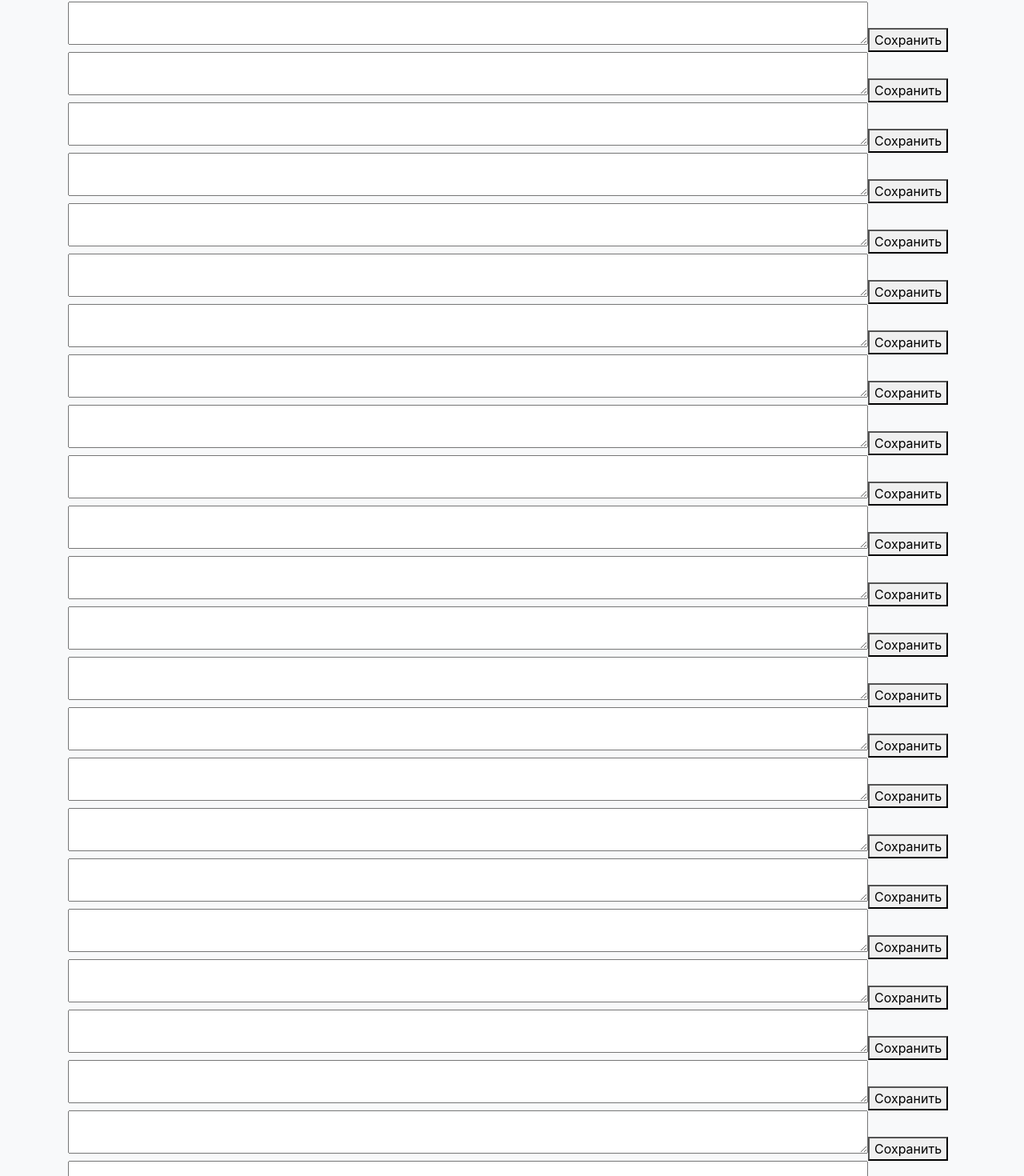
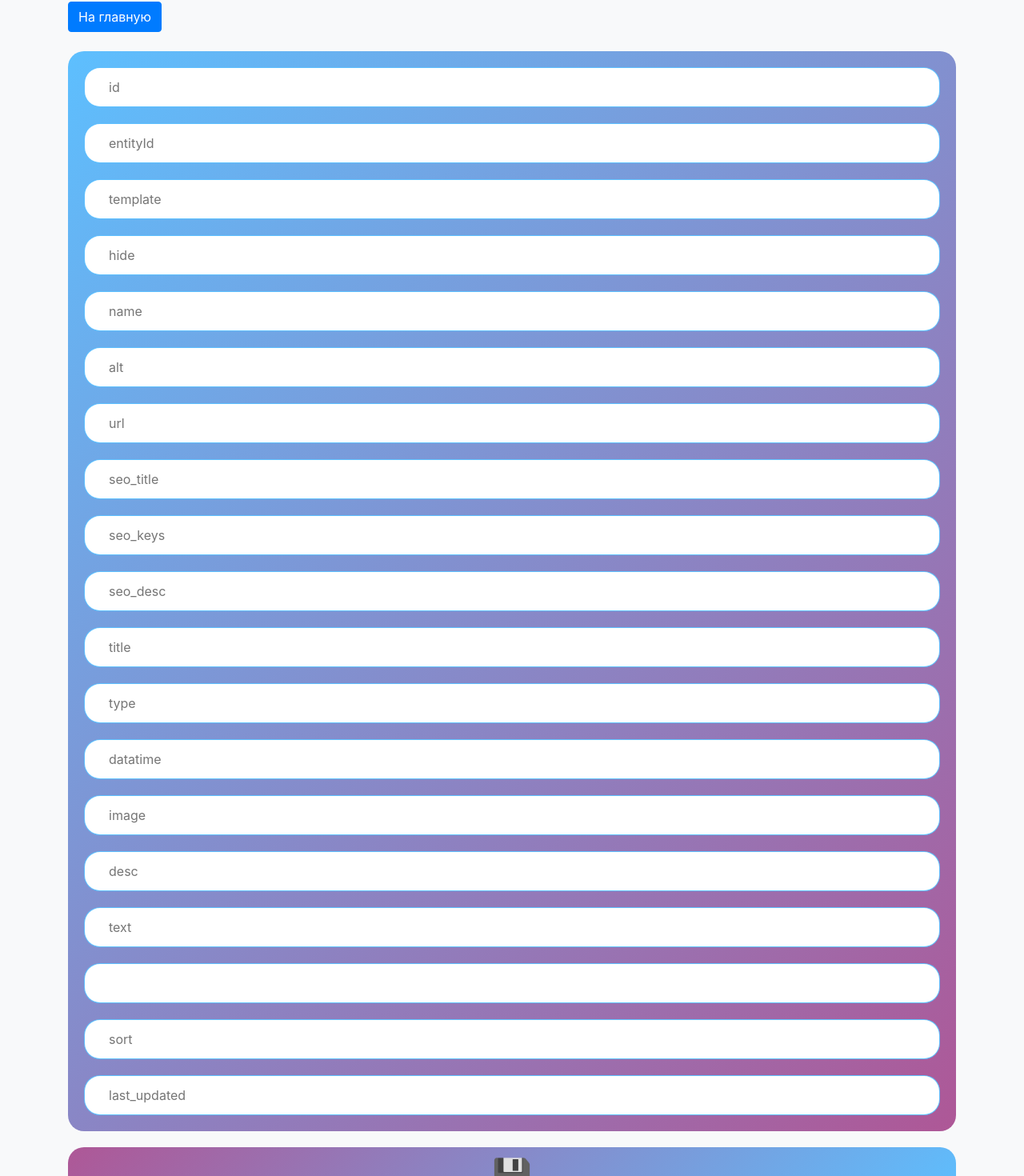
Before and after one commit to goshva/redactor, a Vue app: page /news in a window 1280 px wide. Shown: the part 78-1548 px from the top of the page at 80% size. Built offline with nearby package versions, Linux system fonts and the light colour scheme; sample sign-in values are in the browser's storage.

Commit message:
fix style

```diff
--- a/src/views/News.vue
+++ b/src/views/News.vue
@@ -1,92 +1,78 @@
 <template>
-  <div>
-    <div v-for="(item, index) in items" :key="item.id">
-      <textarea :id="'input_' + item.id" v-model="item.value" style="width: 1000px;"></textarea>
-      <button @click="saveItem(item)">Сохранить</button>
-    </div>
+  <a href="/" class="btn btn-primary mb-4">На главную</a>
+  <ul class="arr-list">
+    <li class="arr-item">
+        <input type="text" class="inp" placeholder="id">
+    </li>
+    <li class="arr-item">
+        <input type="text" class="inp" placeholder="entityId">
+    </li>
+    <li class="arr-item">
+        <input type="text" class="inp" placeholder="template">
+    </li>
+    <li class="arr-item">
+        <input type="text" class="inp" placeholder="hide">
+    </li>
+    <li class="arr-item">
+        <input type="text" class="inp" placeholder="name">
+    </li>
+    <li class="arr-item">
+        <input type="text" class="inp" placeholder="alt">
+    </li>
+    <li class="arr-item">
+        <input type="text" class="inp" placeholder="url">
+    </li>
+    <li class="arr-item">
+        <input type="text" class="inp" placeholder="seo_title">
+    </li>
+    <li class="arr-item">
+        <input type="text" class="inp" placeholder="seo_keys">
+    </li>
+    <li class="arr-item">
+        <input type="text" class="inp" placeholder="seo_desc">
+    </li>
+    <li class="arr-item">
+        <input type="text" class="inp" placeholder="title">
+    </li>
+    <li class="arr-item">
+        <input type="text" class="inp" placeholder="type">
+    </li>
+    <li class="arr-item">
+        <input type="text" class="inp" placeholder="datatime">
+    </li>
+    <li class="arr-item">
+        <input type="text" class="inp" placeholder="image">
+    </li>
+    <li class="arr-item">
+        <input type="text" class="inp" placeholder="desc">
+    </li>
+    <li class="arr-item">
+        <input type="text" class="inp" placeholder="text">
+    </li>
+    <li class="arr-item">
+        <input type="text" class="inp" placeholder="">
+    </li>
+    <li class="arr-item">
+        <input type="text" class="inp" placeholder="sort">
+    </li>
+    <li class="arr-item">
+        <input type="text" class="inp" placeholder="last_updated">
+    </li>
+  </ul>
+  <div class="key">
+    <button class="btn-save">💾</button>
   </div>
 </template>
 
 <script>
-export default {
-  data() {
-    return {
-      items: []
-    };
-  },
-  mounted() {
-    this.loadContents();
-  },
-  methods: {
-    loadContents() {
-      fetch('/contents.json')
-        .then(response => response.json())
-        .then(data => {
-          this.items = data;
-        })
-        .catch(error => {
-          console.error('Ошибка загрузки данных из contents.json:', error);
-        });
-    },
-    saveItem(item) {
-      // Отправка изменений в базу данных или сохранение их в файл
-      console.log('Сохранено', item);
-    }
-  }
-};
+
 </script>
 
 <style scoped>
-[data-tooltip] {
-  position: relative;
-}
-
-[data-tooltip]::after {
-  content: attr(data-tooltip);
-  position: absolute;
-  max-width: 300px;
-  left: 0;
-  top: 0;
-  background: rgba(66, 181, 255, 0.85);
-  color: black;
-  padding: 5px;
-  box-shadow: 2px 2px 5px rgba(0, 0, 0, 0.3);
-  pointer-events: none;
-  opacity: 0;
-  transition: 0.5s;
-}
-
-[data-tooltip]:hover::after {
-  opacity: 1;
-  left: 100px;
-  font-weight: bold;
-  font-size: 24px;
-}
-
   ul {
     padding: 0;
     margin: 0;
-}
-
-
-.container {
-  max-width: 1920px;
-  background-color: #f8f9fa;
-  margin: 0 auto;
-}
-
-.list-container {
-  padding: 0;
-  max-width: 1660px;
-}
-
-.one-arr {
     margin-bottom: 20px;
-  border: 3px solid gray;
-  border-radius: 20px;
-  padding: 15px 20px;
-  background: linear-gradient(135deg, rgba(66, 181, 255, 0.85) 0%, rgba(161, 59, 133, 0.85) 100%);
-  color: #fff;
   }
 
   .arr-list {
@@ -94,12 +80,16 @@ ul {
     flex-wrap: wrap;
     list-style-type: none;
     padding: 0;
+    border-radius: 20px;
     gap: 20px;
+    padding: 20px;
     width: 100%;
+    background: linear-gradient(135deg, rgba(66, 181, 255, 0.85) 0%, rgba(161, 59, 133, 0.85) 100%);
   }
 
   .arr-item {
     display: flex;
+    flex-wrap: wrap;
     align-items: center;
     width: 100%;
   }
@@ -108,18 +98,11 @@ ul {
     border: 1px solid rgba(66, 181, 255, 0.85);
     display: block;
     padding: 10px 30px;
-  min-width: 850px;
-  height: 100%;
-  border-radius: 20px 0 0 20px;
+    min-width: 100%;
+    height: 50px;
+    border-radius: 20px;
   }
 
-.inp-content {
-  border: 1px solid rgba(161, 59, 133, 0.85);
-}
-
-.keydn {
-  display: none;
-}
 
   .key {
     margin: 0;
@@ -128,58 +111,16 @@ ul {
     justify-content: space-around;
     text-align: center;
     height: 100%;
-  width: 144px;
+    width: 100%;
     text-wrap: wrap;
-  background-color: rgba(66, 181, 255, 0.85);
-  border-radius: 0 20px 20px 0;
+    background: linear-gradient(135deg, rgba(161, 59, 133, 0.85) 0%, rgba(66, 181, 255, 0.85) 100%);
+    border-radius: 20px;
   }
 
-.key-h {
-  height: 60%;
-}
-
-.key-content {
-  background-color: rgba(161, 59, 133, 0.85);
-}
-
-
-.btn-wrapp {
-  display: flex;
-  flex-direction: row-reverse;
-}
-
-.btn-show {
-  font-size: 50px;
-  background-color: unset;
-  border: unset;
-  cursor: pointer;
-}
-
-.link {
-  display: flex;
-  font-size: 30px;
-  font-weight: bold;
-  border: 2px dashed #fff;
-  color: #fff;
-  background-color: transparent;
-  margin-right: 40px;
-}
-
-.num-block {
-  display: inline-block;
-  font-size: 32px;
-  color: #fff;
-  font-weight: bold;
-  background-color: transparent;
-}
 
   .btn-save {
     background-color: transparent;
     border: unset;
     font-size: 40px;
   }
-.btn-save:focus {
-  outline: unset;
-  font-size: 46px;
-}
 </style>
```
Lines whose indentation alone changed are shown as unchanged.
